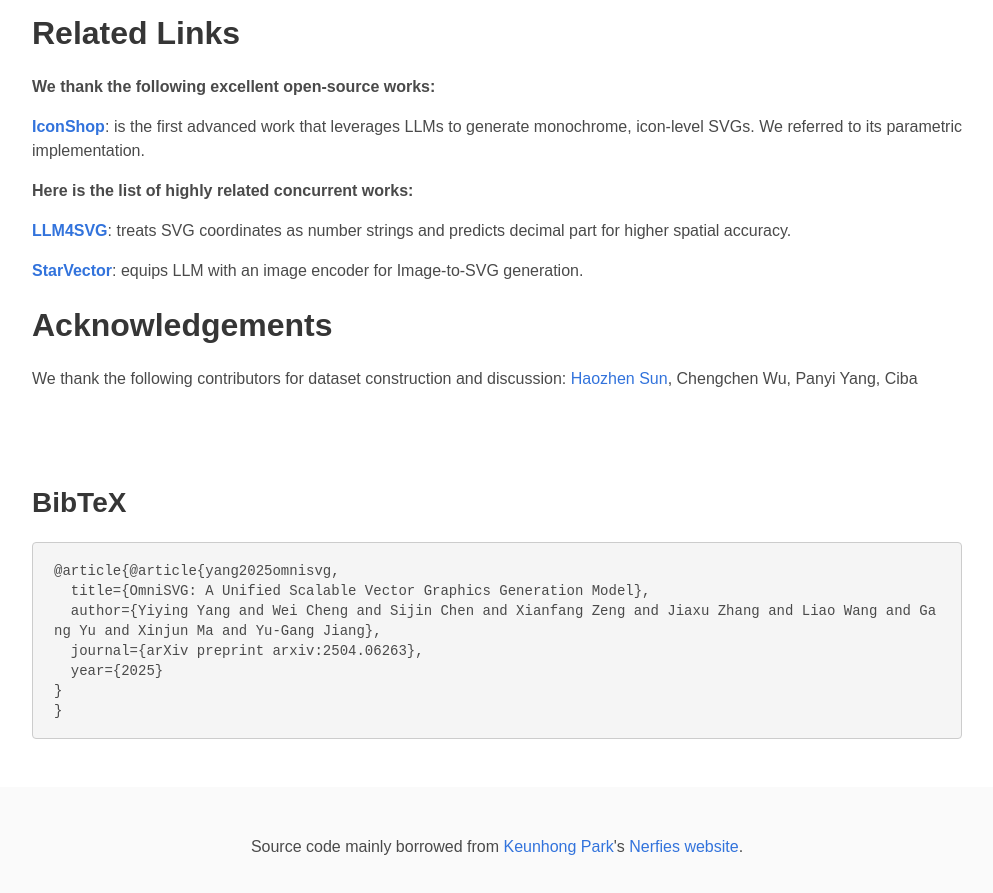
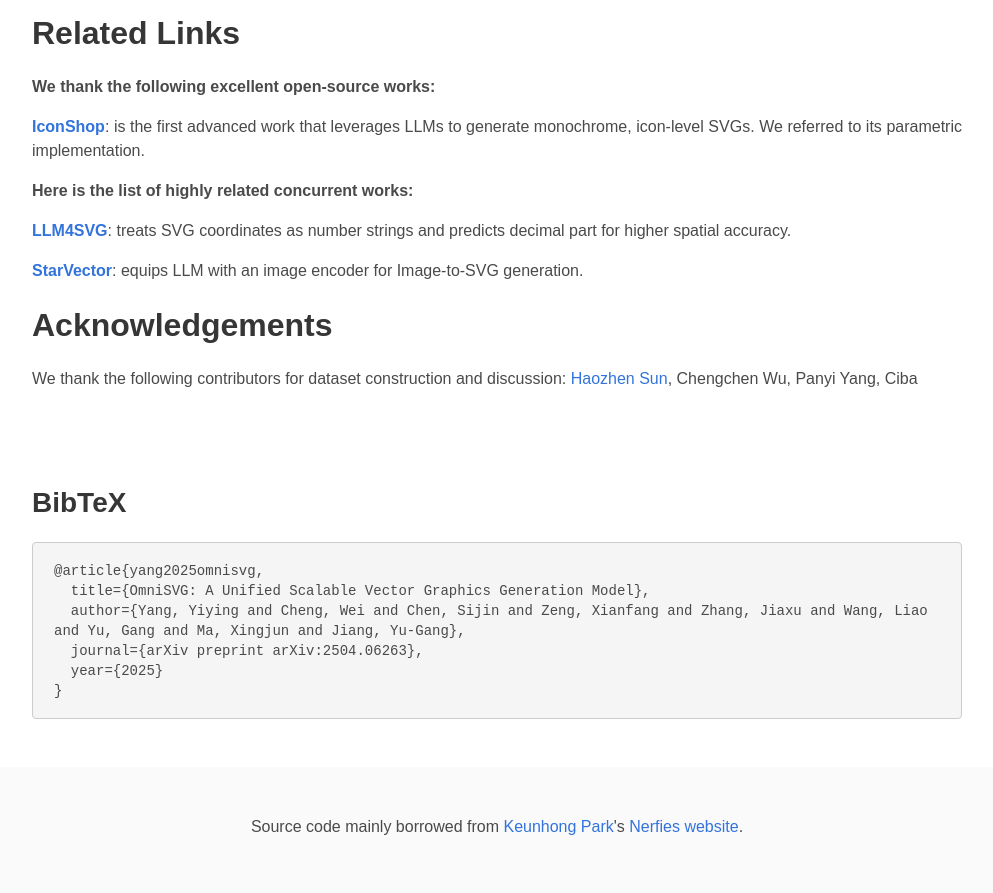
Before and after one commit to OmniSVG/omnisvg.github.io, a plain HTML site: page index.html in a window 1280 px wide. Shown: the part 4793-5686 px from the top of the page, without its empty margins (143-1136 px from the left). Drawn offline with nearby package versions, Linux system fonts and the light colour scheme; some packages are replaced by stand-ins of ours; files that its build step writes are made by us from their sources; a script that the page names is missing; some icons are missing; files whose address does not match are found by name; a web font is replaced by a local one.

Commit message:
Update index.html

```diff
--- a/index.html
+++ b/index.html
@@ -475,12 +475,11 @@
         <div class="container is-max-desktop content">
             <h2 class="title">BibTeX</h2>
             <pre>
-<code>@article{@article{yang2025omnisvg,
+<code>@article{yang2025omnisvg,
   title={OmniSVG: A Unified Scalable Vector Graphics Generation Model},
-  author={Yiying Yang and Wei Cheng and Sijin Chen and Xianfang Zeng and Jiaxu Zhang and Liao Wang and Gang Yu and Xinjun Ma and Yu-Gang Jiang},
-  journal={arXiv preprint arxiv:2504.06263},
+  author={Yang, Yiying and Cheng, Wei and Chen, Sijin and Zeng, Xianfang and Zhang, Jiaxu and Wang, Liao and Yu, Gang and Ma, Xingjun and Jiang, Yu-Gang},
+  journal={arXiv preprint arXiv:2504.06263},
   year={2025}
-}
 }
 </code></pre>
         </div>
```
